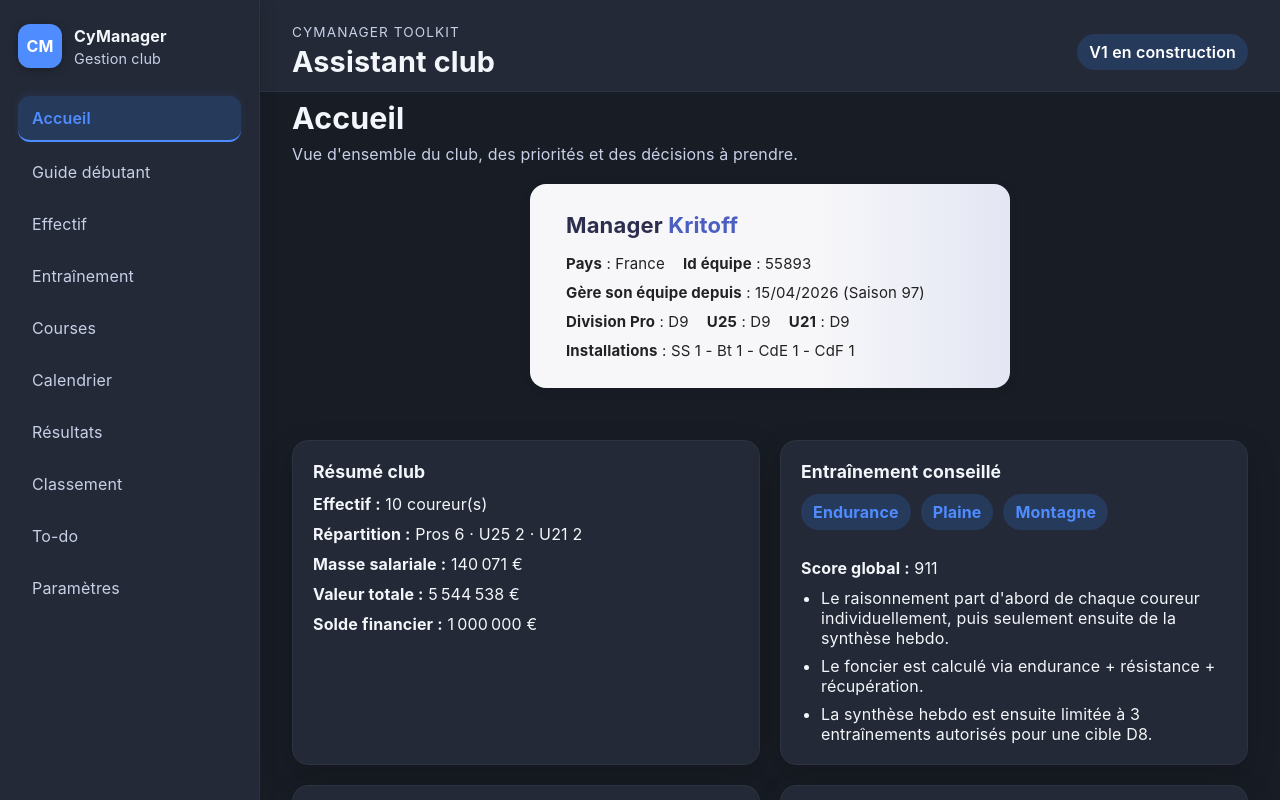
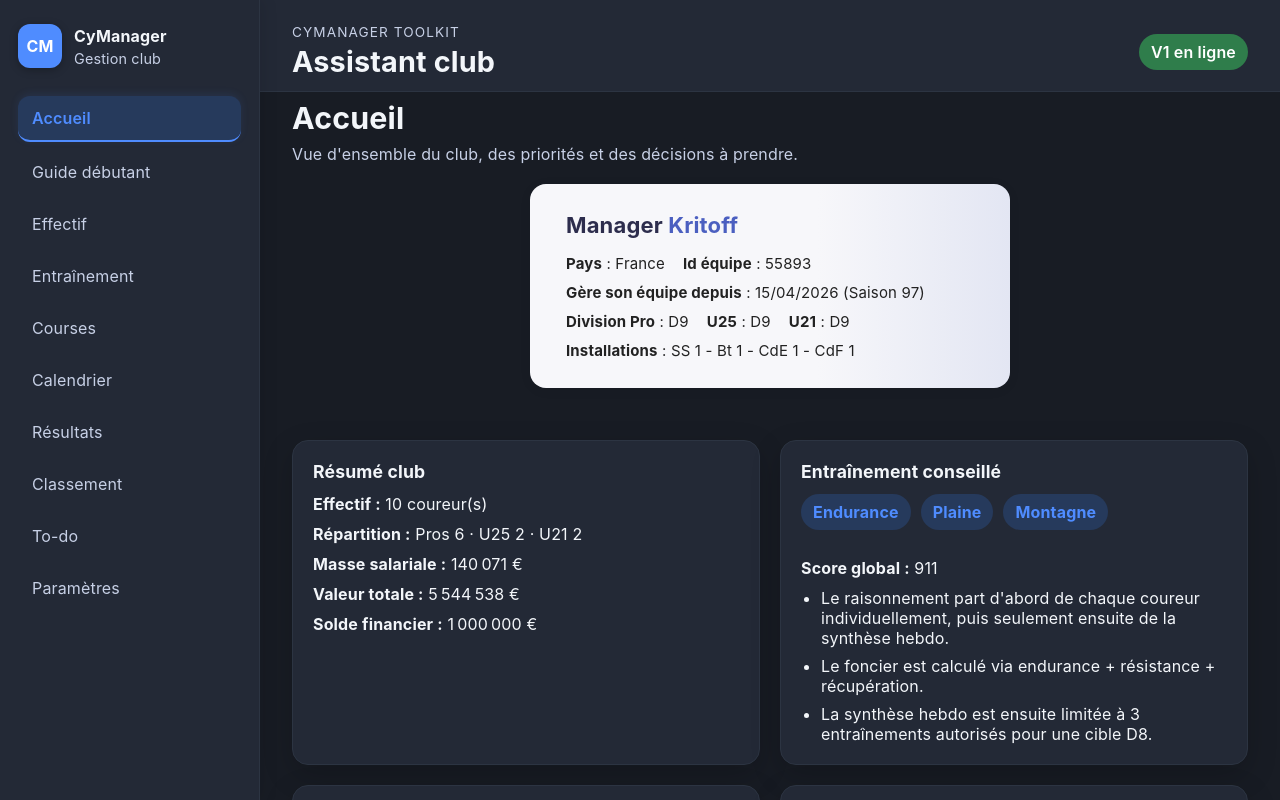
Before and after one commit to kikof17/cymanager, a React (Vite) app: page /#/ in a window 1280 px wide. Shown: the top 800 px of the page. Built offline with nearby package versions, Linux system fonts and the light colour scheme.

Commit message:
fix: mettre à jour le statut V1 en ligne

```diff
--- a/src/components/layout/Header.tsx
+++ b/src/components/layout/Header.tsx
@@ -7,7 +7,7 @@ export default function Header() {
       </div>
 
       <div className="topbar-actions">
-        <span className="status-badge">V1 en construction</span>
+        <span className="status-badge">V1 en ligne</span>
       </div>
     </header>
   );
--- a/src/styles/app.css
+++ b/src/styles/app.css
@@ -250,7 +250,7 @@ a {
   align-items: center;
   padding: 8px 12px;
   border-radius: 999px;
-  background: var(--primary-soft);
+  background: var(--success);
   color: #fff;
   font-weight: 600;
 }
```
